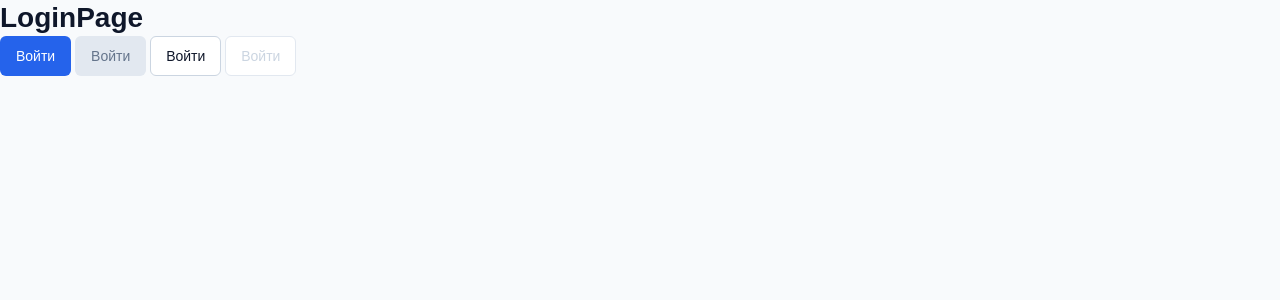
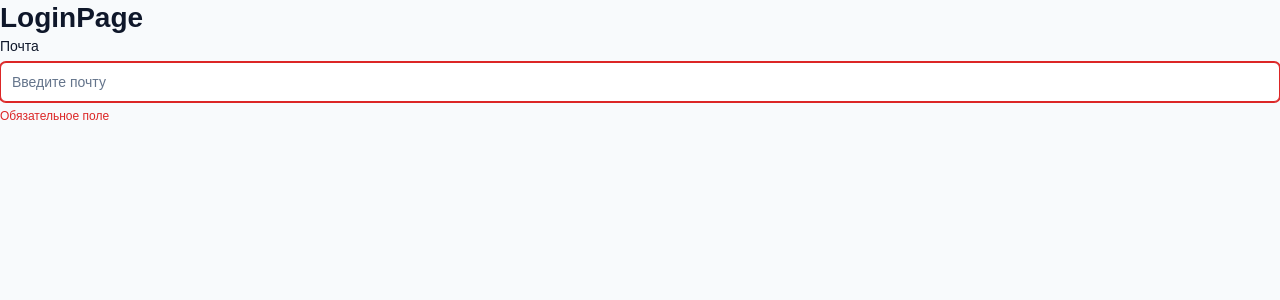
Before and after one commit to mareqqqqqqq/bug-tracker, a React (Vite) app in the folder app/frontend/: page /login in a window 1280 px wide. Shown: the top 300 px of the page. Built offline with nearby package versions, Linux system fonts and the light colour scheme.

Commit message:
feat: add input component

```diff
--- /dev/null
+++ b/app/frontend/src/components/Input/Input.jsx
@@ -0,0 +1,22 @@
+import { useId } from 'react';
+import styles from './Input.module.css';
+
+function Input({ label, error, ...rest }) {
+  const id = useId();
+
+  return (
+    <div className={styles.field}>
+      <label className={`${styles.label} text-m-med`} htmlFor={id}>
+        {label}
+      </label>
+      <input
+        className={`${styles.input} text-m ${error ? styles.inputError : ''}`}
+        id={id}
+        {...rest}
+      />
+      {error && <span className={`${styles.error} text-s`}>{error}</span>}
+    </div>
+  );
+}
+
+export default Input;
--- /dev/null
+++ b/app/frontend/src/components/Input/Input.module.css
@@ -0,0 +1,38 @@
+.field {
+  display: flex;
+  flex-direction: column;
+  gap: 6px;
+}
+
+.label {
+  color: var(--neutral-900);
+}
+
+.input {
+  font: inherit;
+  padding: 9px 11px;
+  background-color: var(--neutral-0);
+  border: 1px solid var(--neutral-300);
+  color: var(--neutral-900);
+  border-radius: 6px;
+}
+
+.input::placeholder {
+  color: var(--neutral-500);
+}
+
+.input:focus {
+  outline: none;
+  border-color: var(--accent-600);
+  box-shadow: 0 0 0 1px var(--accent-600);
+}
+
+.inputError,
+.inputError:focus {
+  border-color: var(--danger-600);
+  box-shadow: 0 0 0 1px var(--danger-600);
+}
+
+.error {
+  color: var(--danger-600);
+}
--- a/app/frontend/src/pages/LoginPage.jsx
+++ b/app/frontend/src/pages/LoginPage.jsx
@@ -1,13 +1,15 @@
 import Button from '../components/Button/Button.jsx';
+import Input from '../components/Input/Input.jsx';
 
 function LoginPage() {
   return (
     <>
-      <h1>LoginPage</h1> <Button>Войти</Button> <Button disabled>Войти</Button>{' '}
-      <Button variant="secondary">Войти</Button>{' '}
-      <Button variant="secondary" disabled>
-        Войти
-      </Button>
+      <h1>LoginPage</h1>
+      <Input
+        label="Почта"
+        error="Обязательное поле"
+        placeholder="Введите почту"
+      />
     </>
   );
 }
```
